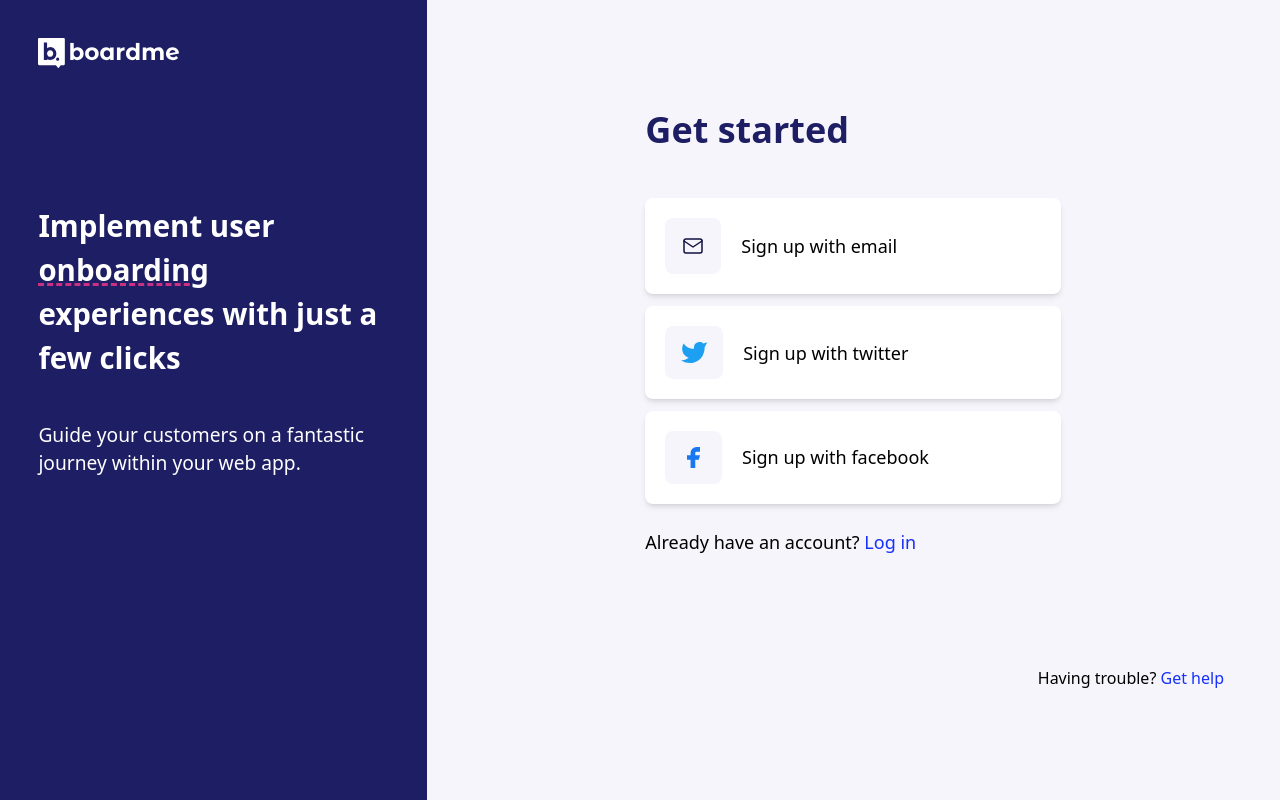
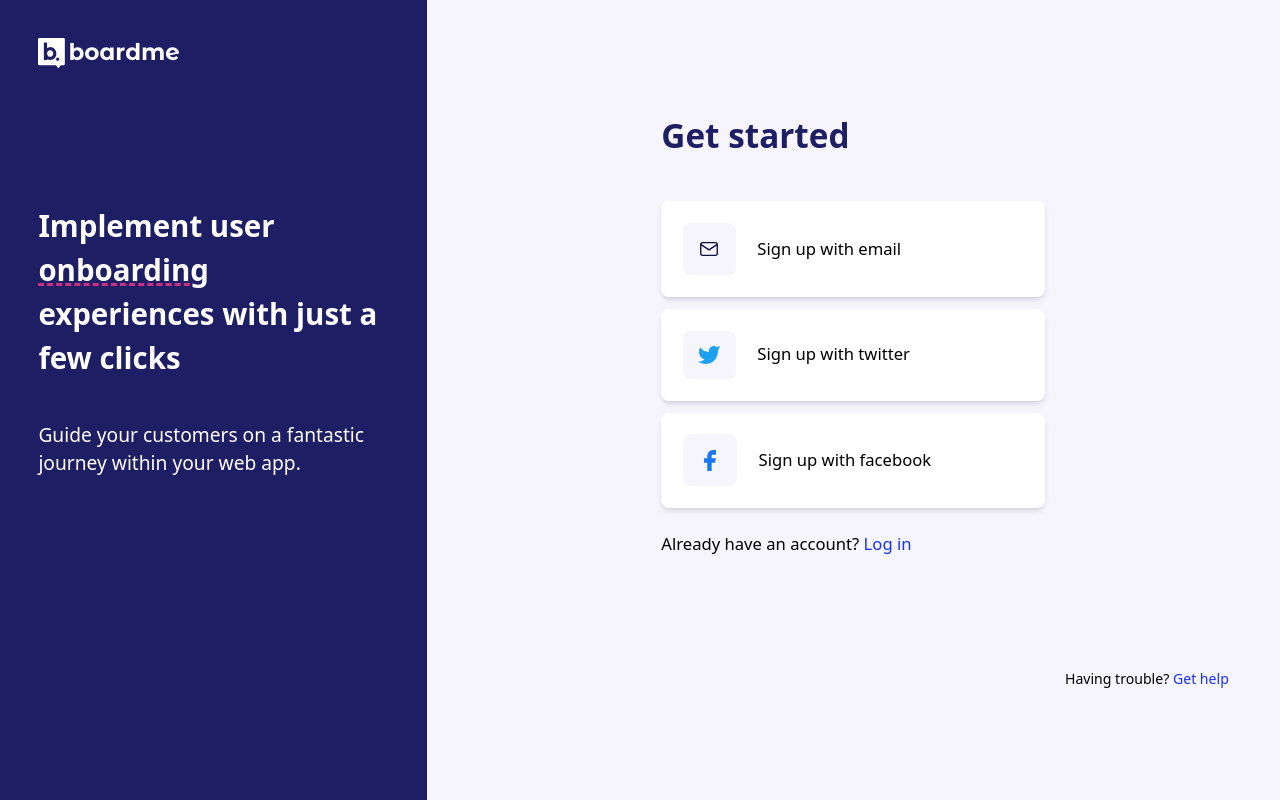
Before and after one commit to mohammadrz003/login-register-system-client_p, a React (Create React App) app: page /register in a window 1280 px wide. Built offline with nearby package versions, Linux system fonts and the light colour scheme.

Commit message:
change register page width & height units from rem to vw/vh

```diff
--- a/src/components/register/RegisterOptions.jsx
+++ b/src/components/register/RegisterOptions.jsx
@@ -7,39 +7,39 @@ import facebookImage from "../../assets/facebook.svg";
 
 const RegisterOptions = () => {
   return (
-    <div className="w-full min-h-screen flex flex-col justify-evenly md:px-14">
-      <div className="mx-auto w-full max-w-[26rem]">
-        <h2 className="font-bold lg:text-4xl text-palette-luckyPoint">
+    <div className="w-full min-h-screen flex flex-col justify-evenly md:px-[4vw]">
+      <div className="mx-auto w-full max-w-[30vw]">
+        <h2 className="font-bold lg:text-[2.6vw] text-palette-luckyPoint">
           Get started
         </h2>
-        <ul className="space-y-3 mt-12">
-          <li className="w-full p-5 bg-white rounded-lg shadow-md flex space-x-5 items-center cursor-pointer">
-            <span className="inline-block bg-palette-whiteLilac rounded-lg p-4">
-              <img src={emailImage} alt="email" />
+        <ul className="space-y-[1.5vh] mt-[5vh]">
+          <li className="w-full p-[1.7vw] bg-white rounded-lg shadow-md flex space-x-[1.7vw] items-center cursor-pointer">
+            <span className="inline-block bg-palette-whiteLilac rounded-lg p-[1.2vw]">
+              <img className="w-[1.7vw]" src={emailImage} alt="email" />
             </span>
-            <p className="text-lg">Sign up with email</p>
+            <p className="text-[1.3vw]">Sign up with email</p>
           </li>
-          <li className="w-full p-5 bg-white rounded-lg shadow-md flex space-x-5 items-center cursor-pointer">
-            <span className="inline-block bg-palette-whiteLilac rounded-lg p-4">
-              <img src={twitterImage} alt="twitter" />
+          <li className="w-full p-[1.7vw] bg-white rounded-lg shadow-md flex space-x-[1.7vw] items-center cursor-pointer">
+            <span className="inline-block bg-palette-whiteLilac rounded-lg p-[1.2vw]">
+              <img className="w-[1.7vw]" src={twitterImage} alt="twitter" />
             </span>
-            <p className="text-lg">Sign up with twitter</p>
+            <p className="text-[1.3vw]">Sign up with twitter</p>
           </li>
-          <li className="w-full p-5 bg-white rounded-lg shadow-md flex space-x-5 items-center cursor-pointer">
-            <span className="inline-block bg-palette-whiteLilac rounded-lg p-4 px-[22px]">
-              <img src={facebookImage} alt="facebook" />
+          <li className="w-full p-[1.7vw] bg-white rounded-lg shadow-md flex space-x-[1.7vw] items-center cursor-pointer">
+            <span className="inline-block bg-palette-whiteLilac rounded-lg p-[1.2vw] px-[1.6vw]">
+              <img className="w-[1vw]" src={facebookImage} alt="facebook" />
             </span>
-            <p className="text-lg">Sign up with facebook</p>
+            <p className="text-[1.3vw]">Sign up with facebook</p>
           </li>
         </ul>
-        <p className="text-lg mt-6">
+        <p className="text-[1.3vw] mt-[3vh]">
           Already have an account?{" "}
           <Link className="text-palette-dodgerBlue" to="/login">
             Log in
           </Link>
         </p>
       </div>
-      <p className="text-right">
+      <p className="text-right text-[1.1vw]">
         Having trouble?{" "}
         <Link className="text-palette-dodgerBlue" to="/">
           Get help
--- a/src/pages/login/Login.jsx
+++ b/src/pages/login/Login.jsx
@@ -1,7 +1,8 @@
 import React from "react";
+import AuthenticateLayout from "../../components/UI/AuthenticateLayout";
 
 const Login = () => {
-  return <div>Login</div>;
+  return <AuthenticateLayout></AuthenticateLayout>;
 };
 
 export default Login;
```
